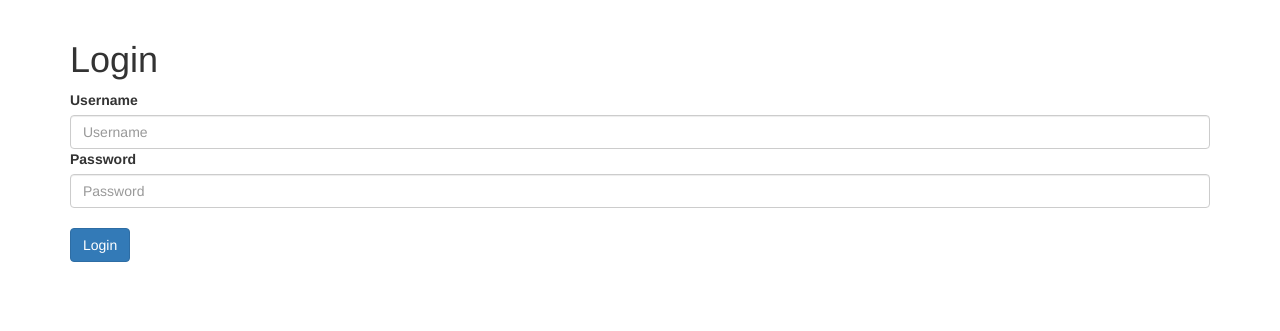
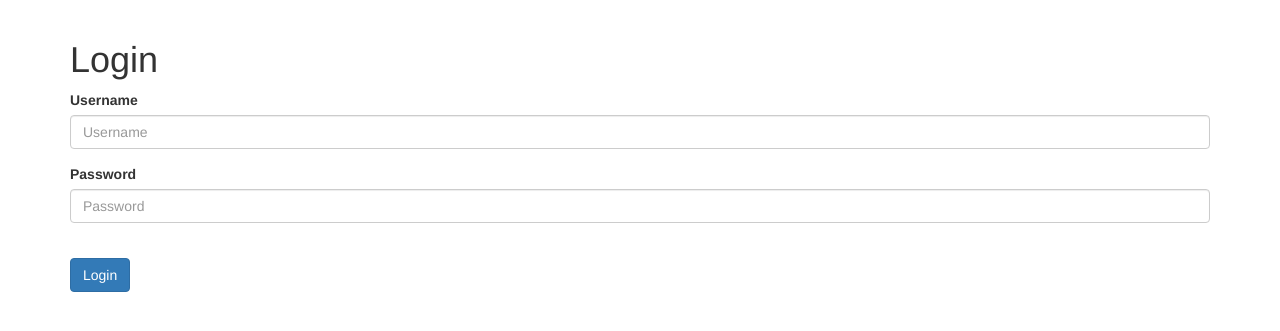
Before and after one commit to Gelato-Papoy/isag-secure-web, a Django app: page / in a window 1280 px wide. Shown: the part 51-382 px from the top of the page. Run offline with Django 3.2, Linux system fonts and the light colour scheme; some libraries are stand-ins or nearby versions.

Commit message:
Update login.html

```diff
--- a/secure_chat_web/templates/chater/login.html
+++ b/secure_chat_web/templates/chater/login.html
@@ -3,16 +3,16 @@
 {% block content %}
         <h1>Login</h1>
 
-        <form class="form-signin" method="post" action="/loginsuccess/">
+        <form method="post" action="/loginsuccess/">
             {% csrf_token %}
-            <!--<div class="form-group">-->
+            <div class="form-group">
                 <label>Username</label>
                 <input type="text" class="form-control" name="username" id="username" placeholder="Username">
-            <!--</div>-->
-            <!--<div class="form-group">-->
+            </div>
+            <div class="form-group">
                 <label>Password</label>
                 <input type="password" class="form-control" name="password" id="password" placeholder="Password">
-            <!--</div>-->
+            </div>
             <br>
             <button type="submit" class="btn btn-primary">Login</button>
         </form>
```
